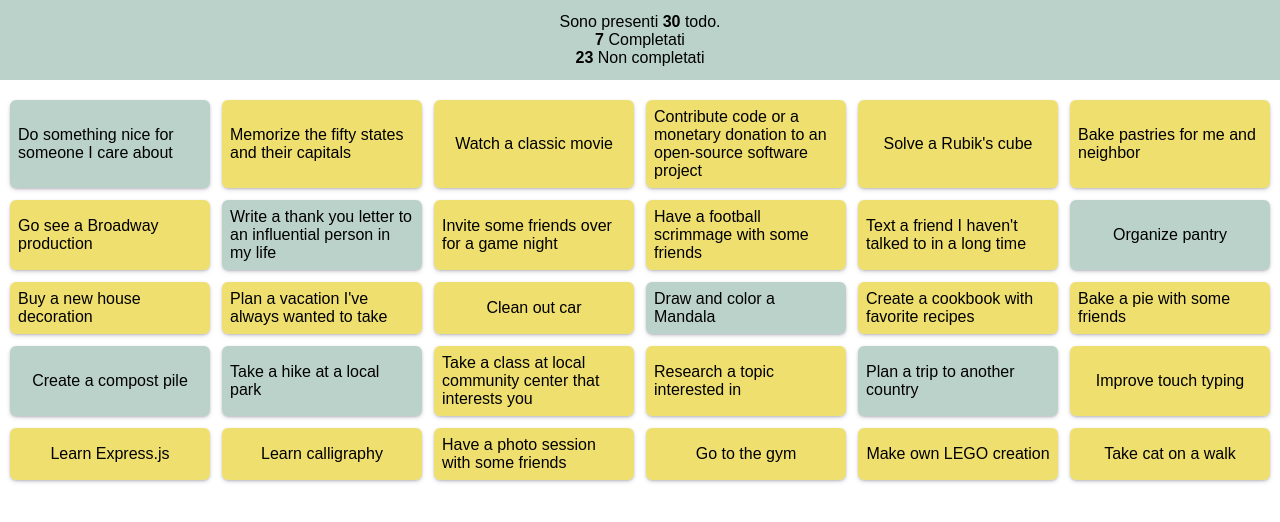
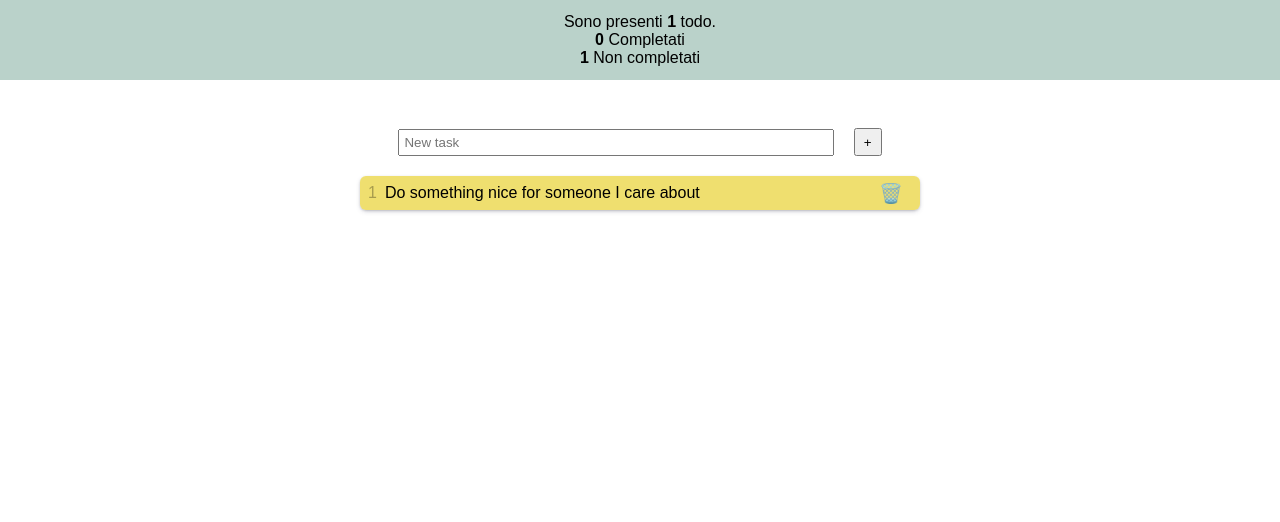
Before and after one commit to salvofalcone/todo-react, a Next.js app: page / in a window 1280 px wide. Shown: the top 522 px of the page. Built offline with nearby package versions, Linux system fonts and the light colour scheme.

Commit message:
Esercizio 1

```diff
--- a/src/components/todo/Todo.jsx
+++ b/src/components/todo/Todo.jsx
@@ -6,18 +6,29 @@ import styles from "./index.module.scss";
 
 const Todo = ({ data }) => {
   const { state, dispatch } = useContext(TodosContext);
-  // console.log(state);
 
   const onHandleTodo = (todoId) => {
-    // console.log(data);
     dispatch({ type: "CHANGE_STATUS", payload: todoId });
+  };
+
+  const onRemoveTodo = (e) => {
+    dispatch({
+      type: "REMOVE_TODO",
+      payload: e,
+    });
   };
 
   return (
     <div
       className={`${styles.Todo} ${data.completed ? styles.completed : ""}`}
       onClick={() => onHandleTodo(data.id)}>
-      {data.todo}
+      <p className={styles.Todo__Id}>{data.id} </p>
+      <p className={styles.Todo__Content}>{data.todo}</p>
+      <button
+        className={styles.Todo__Remove}
+        onClick={() => onRemoveTodo(data.id)}>
+        🗑️
+      </button>
     </div>
   );
 };
--- a/src/components/todo/index.module.scss
+++ b/src/components/todo/index.module.scss
@@ -1,15 +1,41 @@
 .Todo {
+  margin-top: 12px;
+  position: relative;
   padding: 8px;
   border-radius: 6px;
-  width: 200px;
+  width: 100%;
   display: flex;
   align-items: center;
-  justify-content: center;
+  justify-content: start;
+  gap: 8px;
   cursor: pointer;
   background-color: rgba(230, 203, 22, 0.616);
   transition: all 400ms ease-in-out;
   box-shadow: rgba(50, 50, 93, 0.25) 0px 2px 5px -1px,
     rgba(0, 0, 0, 0.3) 0px 1px 3px -1px;
+
+  &__Id {
+    color: rgba(0, 0, 0, 0.3)
+  }
+
+  &__Remove {
+    position: absolute;
+    right: 12px;
+    top: 50%;
+    transform: translateY(-50%);
+    width: 34px;
+    height: 34px;
+    padding: 4px;
+    background: none;
+    border: none;
+    font-size: 1.2rem;
+
+    &:hover {
+      background-color: rgba(255, 0, 0, 0.3);
+      border-radius: 50%;
+      cursor: pointer;
+    }
+  }
 }
 
 .completed {
--- a/src/mocks/todoList.js
+++ b/src/mocks/todoList.js
@@ -2,9 +2,9 @@ export const todoList = [
   {
     id: 1,
     todo: "Do something nice for someone I care about",
-    completed: true,
+    completed: false,
     userId: 26,
-  },
+  },/*
   {
     id: 2,
     todo: "Memorize the fifty states and their capitals",
@@ -178,5 +178,5 @@ export const todoList = [
     todo: "Take cat on a walk",
     completed: false,
     userId: 15,
-  },
+  }, */
 ];
--- a/src/pages/index.js
+++ /dev/null
@@ -1,40 +0,0 @@
-import { useReducer } from "react";
-
-import Head from "next/head";
-
-import { TodosContext } from "@/state";
-import { todosReducer } from "@/state/reducers";
-import Todo from "@/components/todo";
-import Navbar from "@/components/navbar";
-import { todoList } from "@/mocks/todoList";
-
-import styles from "@/styles/Home.module.css";
-
-export default function Home() {
-  // console.log(TodosContext);
-
-  const [state, dispatch] = useReducer(todosReducer, { data: todoList });
-  // console.log(state.data);
-
-  return (
-    <>
-      <Head>
-        <title> Todo List </title>
-        <meta name="description" content="Generated by create next app" />
-        <meta name="viewport" content="width=device-width, initial-scale=1" />
-        <link rel="icon" href="/favicon.ico" />
-      </Head>
-
-      <TodosContext.Provider value={{ state, dispatch }}>
-        <main className={styles.Main}>
-          <Navbar />
-          <div className={styles.TodoContainer}>
-            {state.data.map((todo) => (
-              <Todo data={todo} key={todo.id} />
-            ))}
-          </div>
-        </main>
-      </TodosContext.Provider>
-    </>
-  );
-}
--- /dev/null
+++ b/src/pages/index.jsx
@@ -0,0 +1,73 @@
+import { useReducer, useState } from "react";
+
+import Head from "next/head";
+
+import { TodosContext } from "@/state";
+import { todosReducer } from "@/state/reducers";
+import Todo from "@/components/todo";
+import Navbar from "@/components/navbar";
+import { todoList } from "@/mocks/todoList";
+
+import styles from "@/styles/Home.module.scss";
+
+export default function Home() {
+  const [input, setInput] = useState("");
+  const [state, dispatch] = useReducer(todosReducer, { data: todoList });
+
+  const onHandleInput = (e) => setInput(e.target.value);
+
+  const onSetNewTodo = (e) => {
+    e.preventDefault();
+
+    dispatch({
+      type: "ADD_NEW_TODO",
+      payload: {
+        /*  id: state.data.length + 1, */ // può succedere di avere todo con lo stesso id all'eliminazione e aggiunta
+        id: state.data.length + 1,
+        todo: input,
+        completed: false,
+      },
+    });
+
+    setInput("");
+  };
+
+  return (
+    <>
+      <Head>
+        <title> Todo List </title>
+        <meta name="description" content="Generated by create next app" />
+        <meta name="viewport" content="width=device-width, initial-scale=1" />
+        <link rel="icon" href="/favicon.ico" />
+      </Head>
+
+      <TodosContext.Provider value={{ state, dispatch }}>
+        <main className={styles.Main}>
+          <Navbar />
+
+          <div className={styles.TodoList}>
+            <form onSubmit={onSetNewTodo} className={styles.TodoList__Form}>
+              <input
+                className={styles.TodoList__Form__Input}
+                type="text"
+                name="content"
+                value={input}
+                onChange={onHandleInput}
+                placeholder="New task"
+              />
+              <input
+                type="submit"
+                value="+"
+                className={styles.TodoList__Form__Button}
+              />
+            </form>
+
+            {state.data.map((todo) => (
+              <Todo data={todo} key={todo.id} />
+            ))}
+          </div>
+        </main>
+      </TodosContext.Provider>
+    </>
+  );
+}
--- a/src/state/reducers.js
+++ b/src/state/reducers.js
@@ -17,24 +17,19 @@ export const todosReducer = (state, action) => {
         }),
       };
 
-    default:
-      return state;
-  }
-};
-
-/* export const todosReducer = (state, action) => {
-  switch (action.type) {
-    case "CHANGE_STATUS":
+    case "ADD_NEW_TODO":
       return {
         ...state,
-        data: state.data.map((el) => {
-          if (el.id === action.payload) return { ...el, done: !el.done };
-          else return el;
-        }),
+        data: [...state.data, action.payload],
+      };
+
+    case "REMOVE_TODO":
+      return {
+        ...state,
+        data: state.data.filter((todo) => todo.id !== action.payload),
       };
 
     default:
       return state;
   }
 };
- */
--- a/src/styles/Home.module.css
+++ /dev/null
@@ -1,8 +0,0 @@
-.TodoContainer {
-  margin-top: 20px;
-  display: flex;
-  justify-content: center;
-
-  flex-wrap: wrap;
-  gap: 12px;
-}
--- /dev/null
+++ b/src/styles/Home.module.scss
@@ -0,0 +1,30 @@
+.TodoList {
+  // display: flex;
+  // justify-content: center;
+  // flex-wrap: wrap;
+  // gap: 12px;
+
+  max-width: 600px;
+
+  margin: 0 auto;
+  margin-top: 20px;
+  padding: 20px;
+
+  &__Form {
+    padding: 8px;
+    display: flex;
+    align-items: center;
+    justify-content: center;
+    gap: 20px;
+
+    &__Input {
+      padding: 4px;
+      width: 80%;
+    }
+
+    &__Button {
+      width: 28px;
+      height: 28px;
+    }
+  }
+}
```
